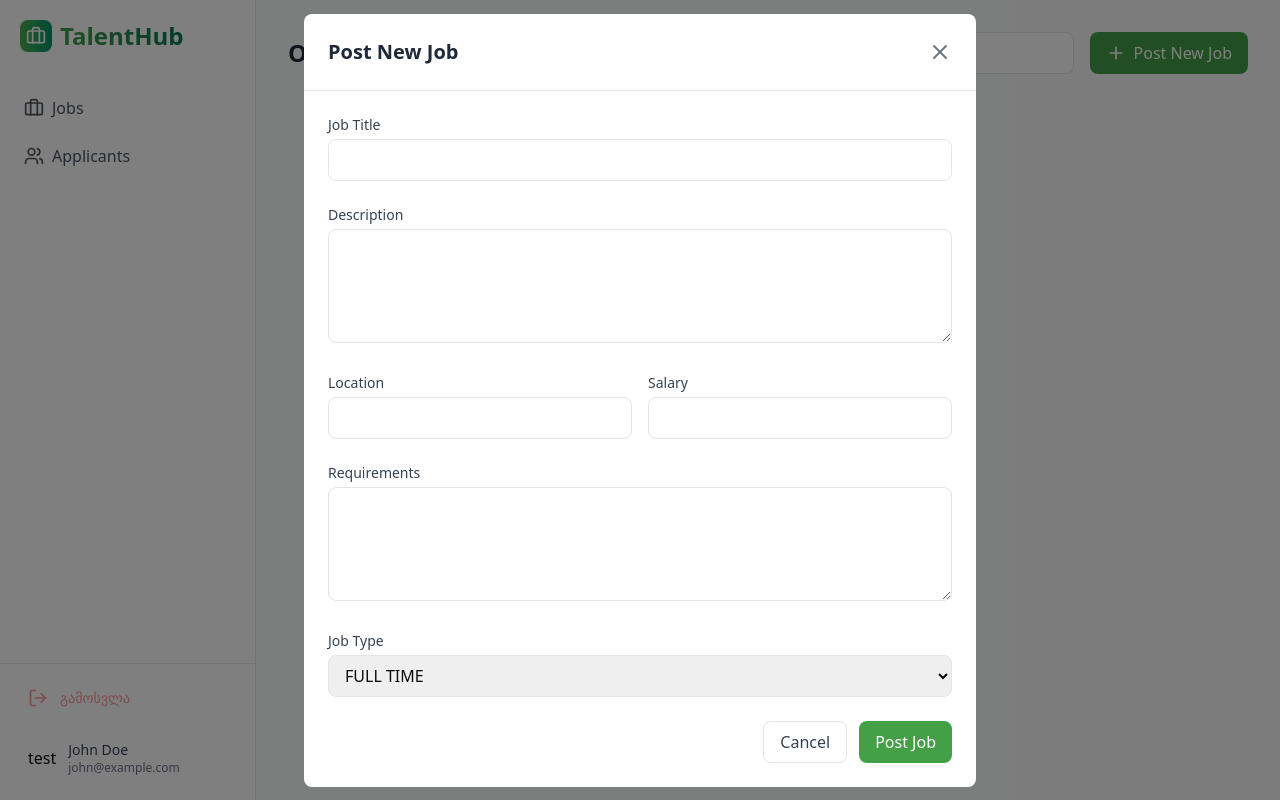
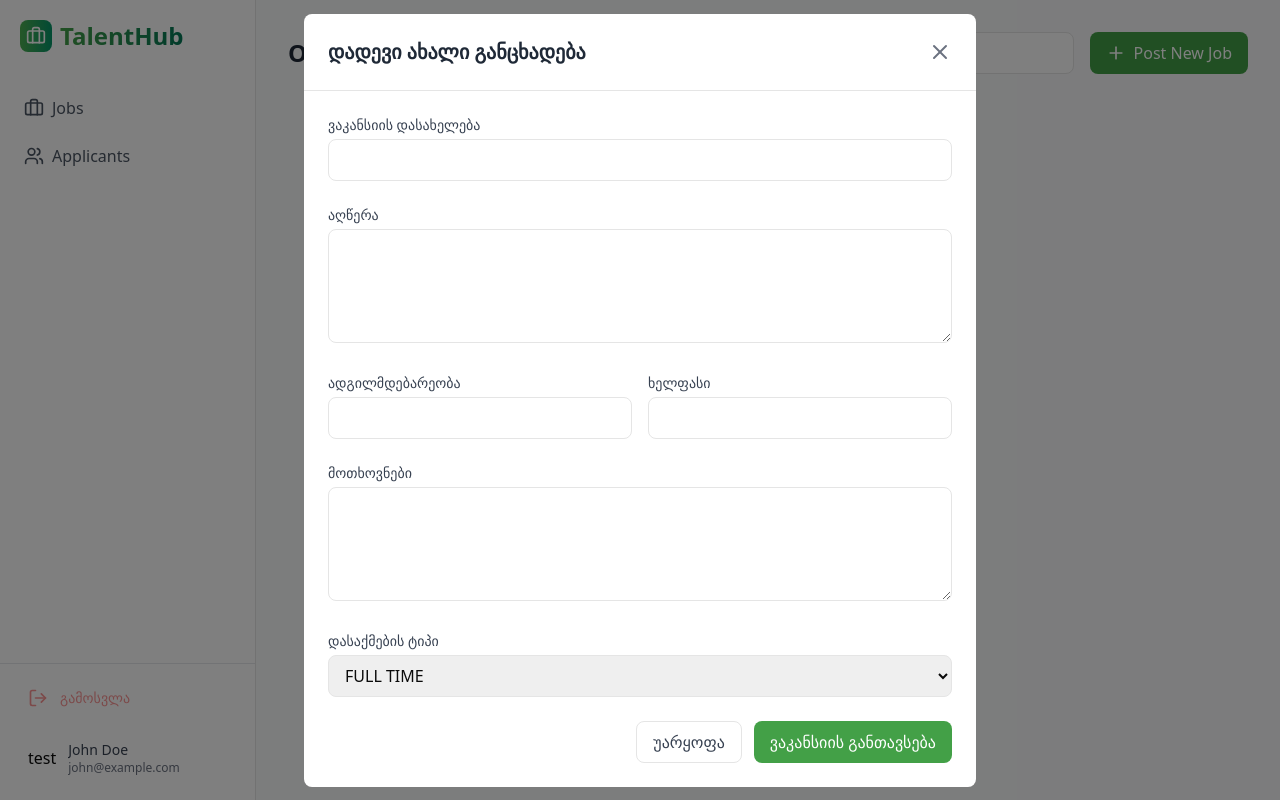
Before and after one commit to giorgipatashuri/job-portal-front, a React (Vite) app: page /company/dashboard in a window 1280 px wide. Both pictures are taken after typing "Sample" into the empty fields and a click on the button "Post New Job". Built offline with nearby package versions, Linux system fonts and the light colour scheme.

Commit message:
changed job details

```diff
--- a/src/pages/company/components/JobDetails.tsx
+++ b/src/pages/company/components/JobDetails.tsx
@@ -17,23 +17,6 @@ interface JobDetailsProps {
   jobId: number;
   onBack: () => void;
 }
-
-// This would typically come from an API
-const jobDetail = {
-  id: 1,
-  title: "Senior Software Engineer",
-  department: "Engineering",
-  location: "San Francisco, CA",
-  salary: "$120,000 - $180,000",
-  type: "FULL_TIME",
-  description:
-    "We are seeking an experienced Software Engineer to join our dynamic team. The ideal candidate will have a strong background in full-stack development and a passion for creating scalable solutions.",
-  requirements:
-    "- 5+ years of experience in software development\n- Strong proficiency in React, Node.js, and TypeScript\n- Experience with cloud platforms (AWS/GCP)\n- Excellent problem-solving skills\n- Strong communication abilities",
-  posted: "2024-02-15",
-  applicants: 45,
-  companyId: "COMP123",
-};
 
 function JobDetails({ jobId, onBack }: JobDetailsProps) {
   const [isApplyModalOpen, setIsApplyModalOpen] = useState(false);
--- a/src/pages/company/components/JobModal.tsx
+++ b/src/pages/company/components/JobModal.tsx
@@ -37,7 +37,9 @@ function JobModal({ isOpen, onClose, onSubmit }: JobModalProps) {
     <div className="fixed inset-0 bg-black bg-opacity-50 z-50 flex items-center justify-center">
       <div className="bg-white rounded-lg w-full max-w-2xl mx-4">
         <div className="flex justify-between items-center p-6 border-b">
-          <h2 className="text-xl font-semibold text-gray-800">Post New Job</h2>
+          <h2 className="text-xl font-semibold text-gray-800">
+            დადევი ახალი განცხადება
+          </h2>
           <button
             onClick={onClose}
             className="text-gray-500 hover:text-gray-700"
@@ -50,7 +52,7 @@ function JobModal({ isOpen, onClose, onSubmit }: JobModalProps) {
           <div className="space-y-6">
             <div>
               <label className="block text-sm font-medium text-gray-700 mb-1">
-                Job Title
+                ვაკანსიის დასახელება
               </label>
               <input
                 type="text"
@@ -65,7 +67,7 @@ function JobModal({ isOpen, onClose, onSubmit }: JobModalProps) {
 
             <div>
               <label className="block text-sm font-medium text-gray-700 mb-1">
-                Description
+                აღწერა
               </label>
               <textarea
                 required
@@ -81,7 +83,7 @@ function JobModal({ isOpen, onClose, onSubmit }: JobModalProps) {
             <div className="grid grid-cols-1 md:grid-cols-2 gap-4">
               <div>
                 <label className="block text-sm font-medium text-gray-700 mb-1">
-                  Location
+                  ადგილმდებარეობა
                 </label>
                 <input
                   type="text"
@@ -96,7 +98,7 @@ function JobModal({ isOpen, onClose, onSubmit }: JobModalProps) {
 
               <div>
                 <label className="block text-sm font-medium text-gray-700 mb-1">
-                  Salary
+                  ხელფასი
                 </label>
                 <input
                   type="text"
@@ -112,7 +114,7 @@ function JobModal({ isOpen, onClose, onSubmit }: JobModalProps) {
 
             <div>
               <label className="block text-sm font-medium text-gray-700 mb-1">
-                Requirements
+                მოთხოვნები
               </label>
               <textarea
                 required
@@ -127,7 +129,7 @@ function JobModal({ isOpen, onClose, onSubmit }: JobModalProps) {
 
             <div>
               <label className="block text-sm font-medium text-gray-700 mb-1">
-                Job Type
+                დასაქმების ტიპი
               </label>
               <select
                 required
@@ -155,13 +157,13 @@ function JobModal({ isOpen, onClose, onSubmit }: JobModalProps) {
               onClick={onClose}
               className="px-4 py-2 border rounded-lg text-gray-700 hover:bg-gray-50"
             >
-              Cancel
+              უარყოფა
             </button>
             <button
               type="submit"
               className="px-4 py-2 bg-green-600 text-white rounded-lg hover:bg-green-700"
             >
-              Post Job
+              ვაკანსიის განთავსება
             </button>
           </div>
         </form>
--- a/src/pages/job/JobDetailsPage.tsx
+++ b/src/pages/job/JobDetailsPage.tsx
@@ -91,13 +91,13 @@ export function JobDetailsPage() {
             </div>
           </div>
 
-          <div className="grid grid-cols-1 lg:grid-cols-3 gap-6">
-            <div className="lg:col-span-2 space-y-6">
+          <div className="">
+            <div className="bg-white lg:col-span-2 space-y-6">
               <motion.div
                 initial={{ opacity: 0, y: 20 }}
                 animate={{ opacity: 1, y: 0 }}
                 transition={{ delay: 0.2 }}
-                className="bg-white rounded-lg shadow-sm p-6"
+                className="bg-white  shadow-sm p-6"
               >
                 <h2 className="text-xl font-semibold mb-4">სამუსაოს აღწერა</h2>
                 <p className="text-gray-600 whitespace-pre-line">
@@ -109,7 +109,7 @@ export function JobDetailsPage() {
                 initial={{ opacity: 0, y: 20 }}
                 animate={{ opacity: 1, y: 0 }}
                 transition={{ delay: 0.3 }}
-                className="bg-white rounded-lg shadow-sm p-6"
+                className="bg-white  shadow-sm p-6"
               >
                 <h2 className="text-xl font-semibold mb-4">მოთხოვნები </h2>
                 <ul className="list-disc list-inside space-y-2 text-gray-600">
```
